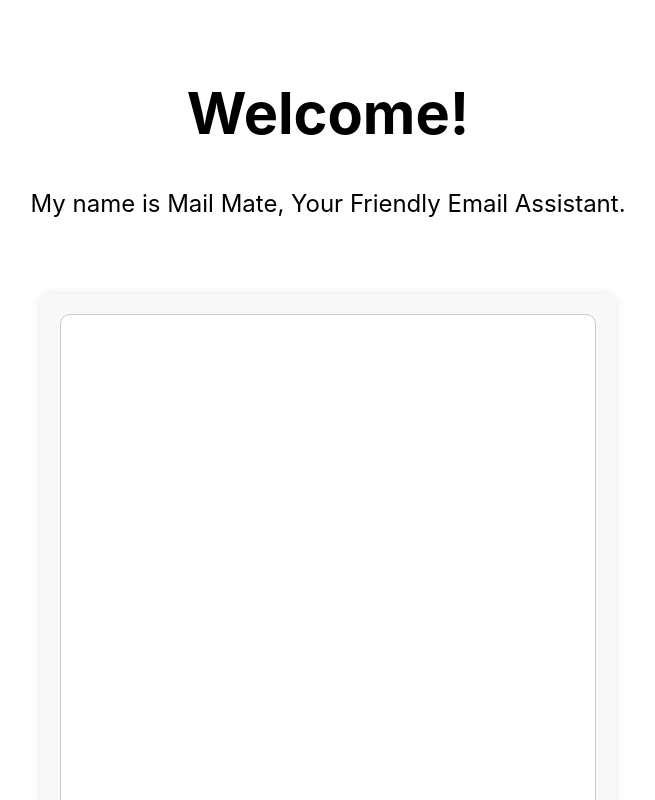
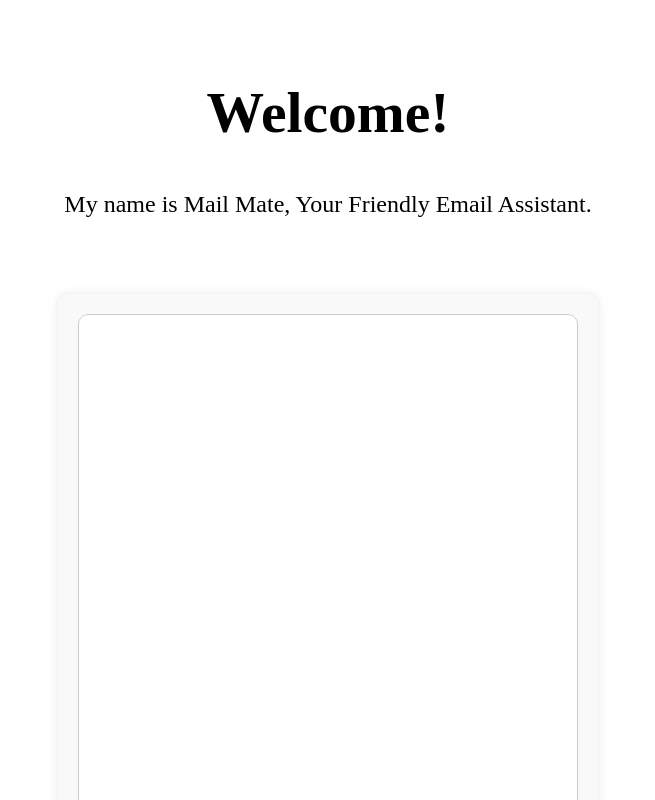
Before and after one commit to nahomtesse/MailMate-chatbotAI, a Next.js app: page / in a window 1280 px wide. Shown: the top 800 px of the page, without its empty margins (312-967 px from the left). Built offline with nearby package versions, Linux system fonts and the light colour scheme; no server answers.

Commit message:
minor changes

```diff
--- a/pages/index.js
+++ b/pages/index.js
@@ -142,6 +142,7 @@
         body {
           padding: 0;
           margin: 0;
+          height: 100%,
           font-family:
             -apple-system,
             BlinkMacSystemFont,
--- a/styles/Home.module.css
+++ b/styles/Home.module.css
@@ -106,7 +106,7 @@
   flex-direction: column;
   width: 100%;
   height: calc(100vh - 80px);
-  overflow: scroll;
+  overflow-y: auto;
   min-width: 500px;
   border: 1px solid #ccc;
   border-radius: 10px;
```
